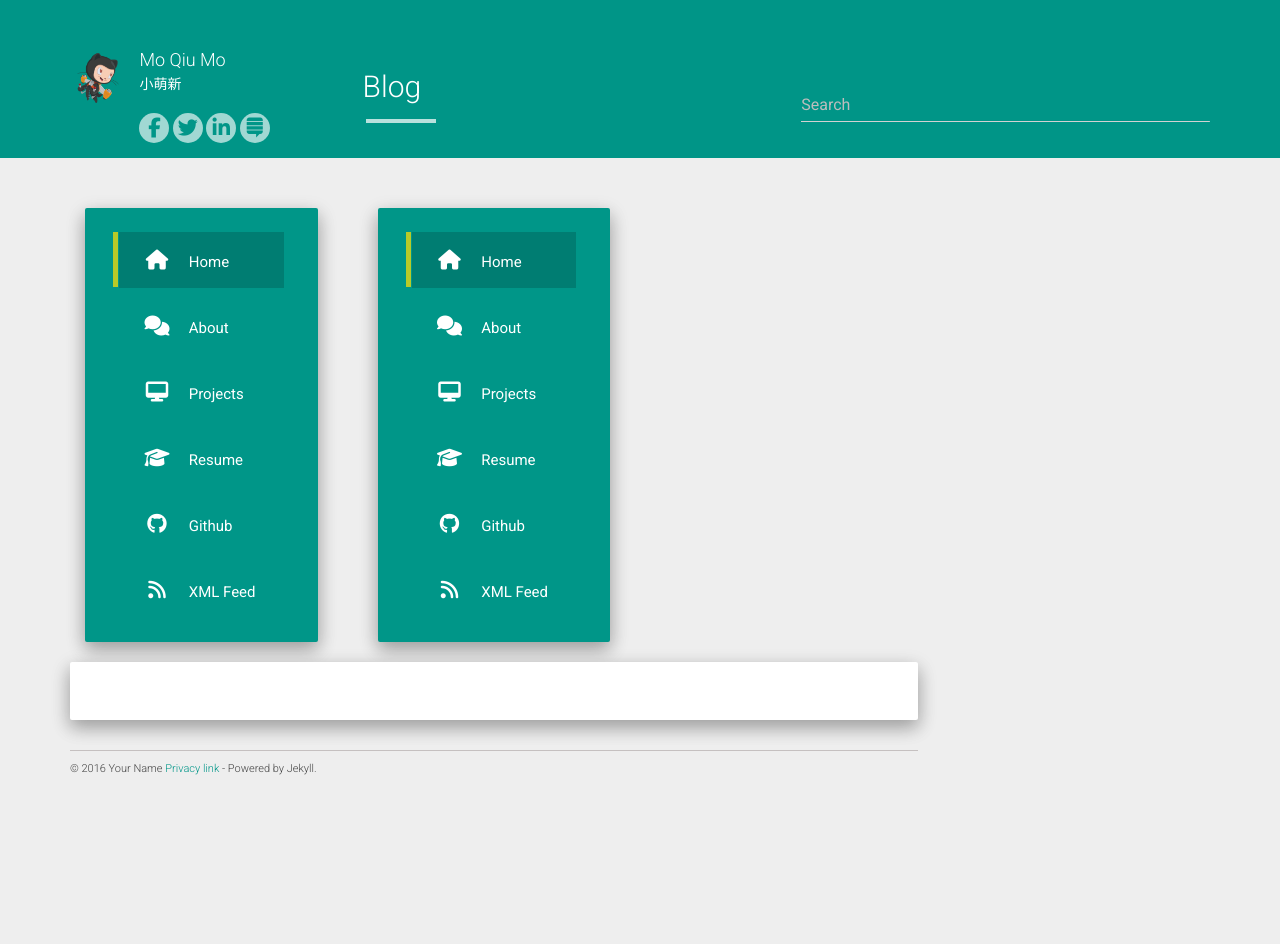
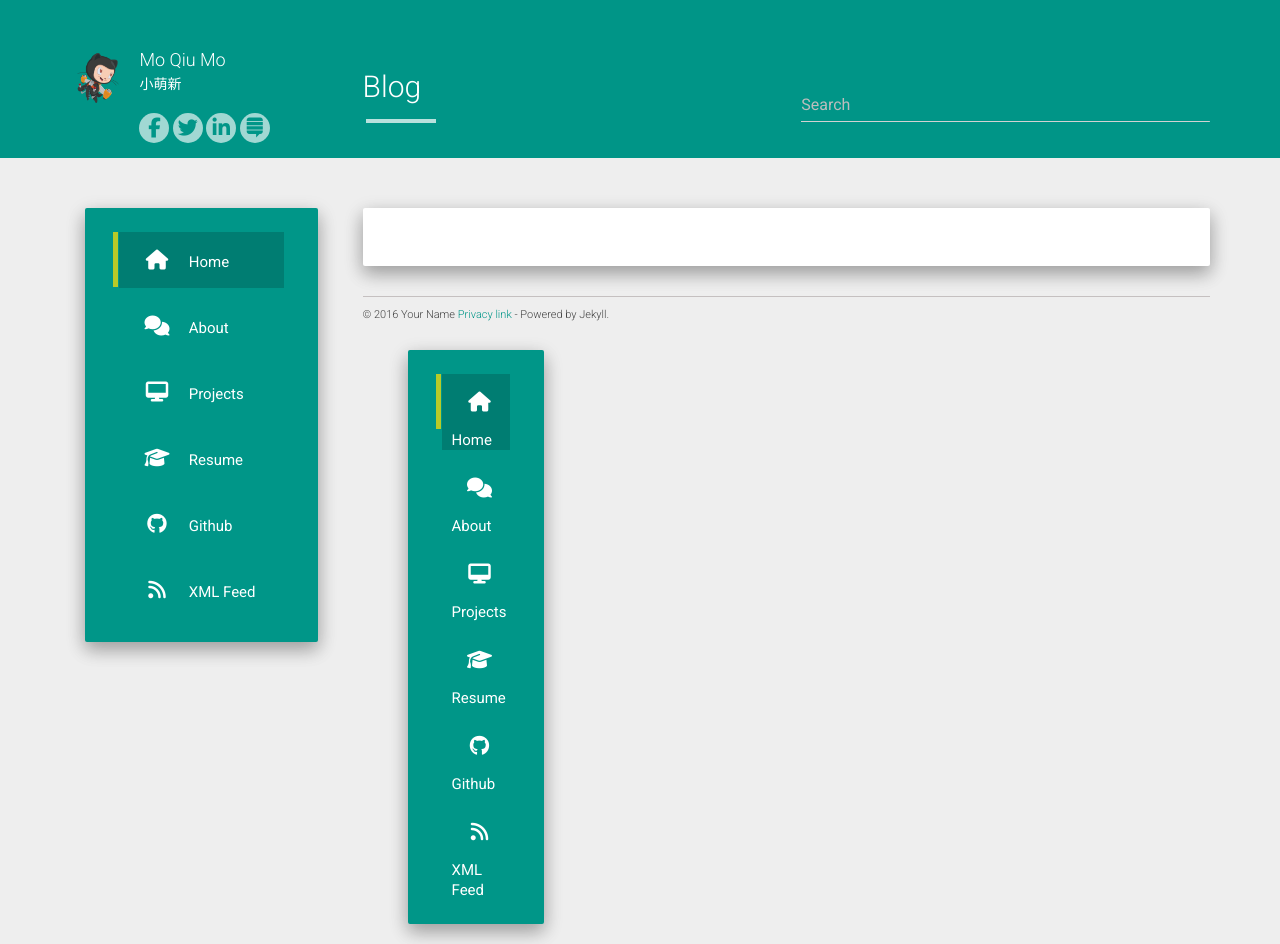
Before and after one commit to 992259738/992259738.github.io, a Jekyll site: the page built from index.html, in a window 1280 px wide. Built offline with Jekyll 4.4.1, drawn with Linux system fonts in a browser that asks for light colours; nearby versions of some CDN libraries; the list of posts is cut into pages by our own code; before the commit the page ends 900 px from its top, so only the background shows below that.

Commit message:
Update main.html

```diff
--- a/_includes/main.html
+++ b/_includes/main.html
@@ -3,9 +3,7 @@
         <div class="col-md-3 col-xs-12">
           {% include sidemenu.html %}
         </div>
-        <div class="col-md-3 col-xs-12">
-          {% include sidemenu.html %}
-        </div>
+
         <div class="col-md-9 col-xs-12 full">
           {{ content }}
           <div class="row">
@@ -13,6 +11,9 @@
               {% include footer.html %}
             </div>
           </div>
+          <div class="col-md-3 col-xs-12">
+            {% include sidemenu.html %}
+          </div>
         </div> <!-- end /.col-md-9 -->
       </div> <!-- end /.row -->
     </div>
```
